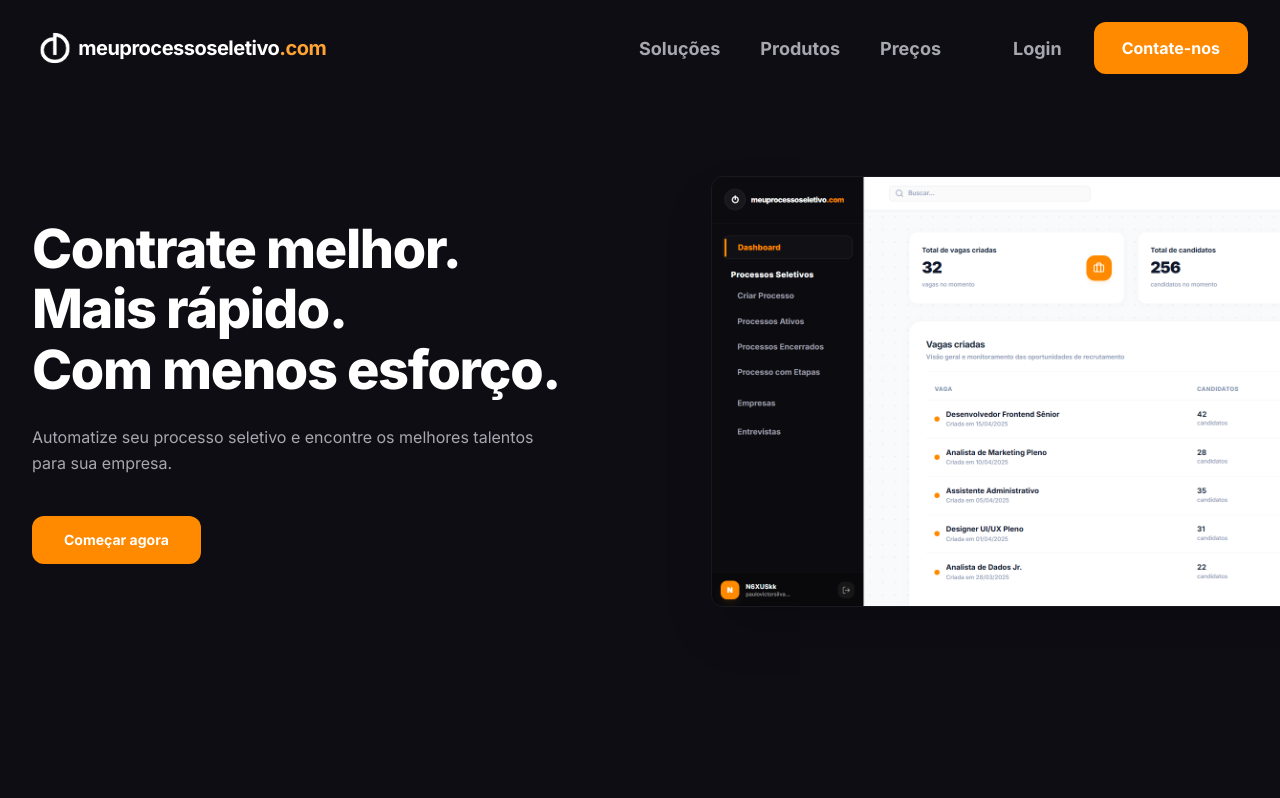
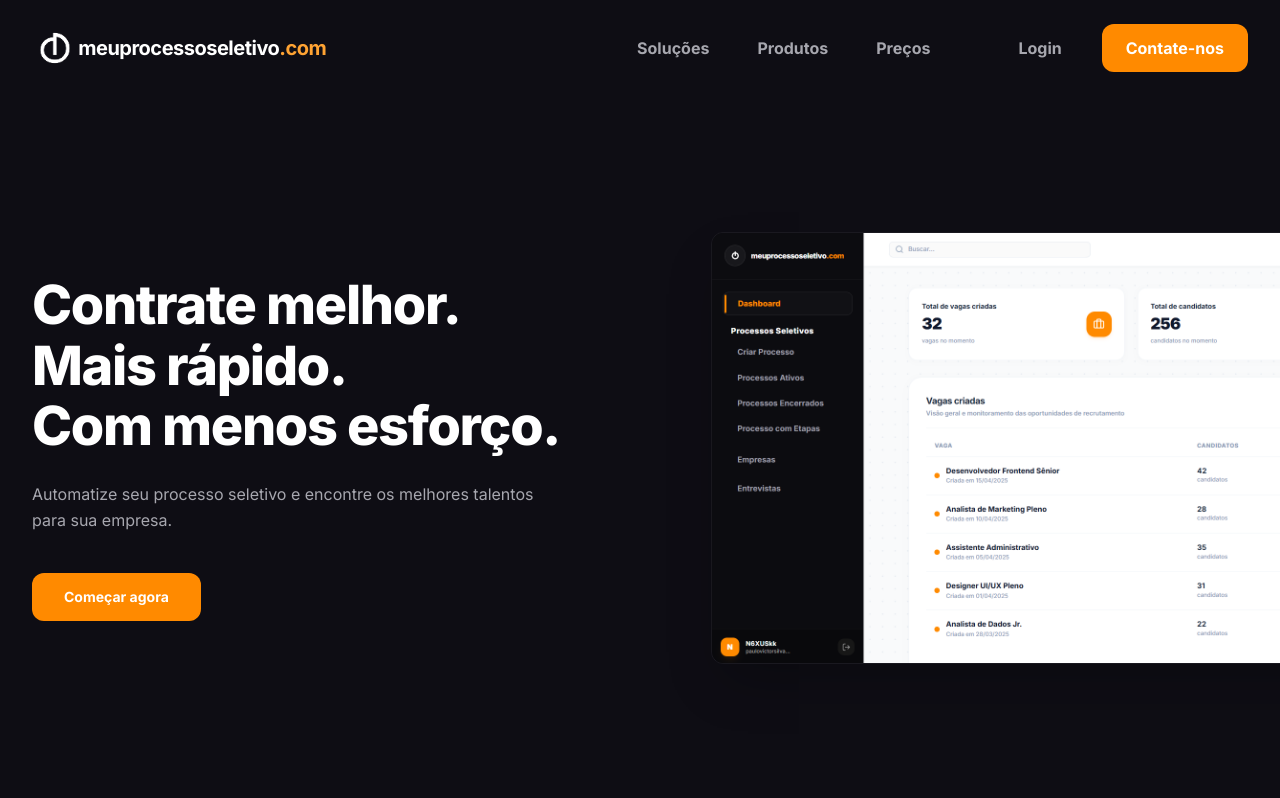
Before and after one commit to nexuskkjjk/meu-processo, a React (Vite) app: page / in a window 1280 px wide. Shown: the top 798 px of the page. Built offline with nearby package versions, Linux system fonts and the light colour scheme.

Commit message:
style: update favicon and navigation typography
Update the site icon to use a custom PNG and refine navigation link styles for better visual alignment.

```diff
--- a/src/App.tsx
+++ b/src/App.tsx
@@ -156,25 +156,25 @@ export default function App() {
           <Logo size="md" />
 
           {/* Desktop Nav Links & Actions (Aligned Right) */}
-          <div className="hidden md:flex items-center gap-12">
-            <nav className="flex items-center gap-10 mr-6">
-              <a href="#solucoes" className="text-[18px] font-bold text-brand-gray hover:text-white transition-colors">Soluções</a>
-              <a href="#recursos" className="text-[18px] font-bold text-brand-gray hover:text-white transition-colors">Produtos</a>
-              <a href="#precos" className="text-[18px] font-bold text-brand-gray hover:text-white transition-colors">Preços</a>
+          <div className="hidden md:flex items-center gap-14">
+            <nav className="flex items-center gap-12 mr-8">
+              <a href="#solucoes" className="text-[16px] font-bold text-brand-gray hover:text-white transition-colors">Soluções</a>
+              <a href="#recursos" className="text-[16px] font-bold text-brand-gray hover:text-white transition-colors">Produtos</a>
+              <a href="#precos" className="text-[16px] font-bold text-brand-gray hover:text-white transition-colors">Preços</a>
             </nav>
 
-            <div className="flex items-center gap-8">
+            <div className="flex items-center gap-10">
               <button
                 type="button"
                 onClick={() => setIsLoginModalOpen(true)}
-                className="text-[18px] font-bold text-brand-gray hover:text-white transition-colors cursor-pointer"
+                className="text-[16px] font-bold text-brand-gray hover:text-white transition-colors cursor-pointer"
               >
                 Login
               </button>
               <button
                 type="button"
                 onClick={() => setIsInterestModalOpen(true)}
-                className="bg-brand-gradient text-white text-[16px] font-bold py-3.5 px-7 rounded-xl hover:shadow-lg hover:shadow-brand-orange-500/15 active:scale-95 transition-all cursor-pointer"
+                className="bg-brand-gradient text-white text-[16px] font-bold py-3 px-6 rounded-xl hover:shadow-lg hover:shadow-brand-orange-500/15 active:scale-95 transition-all cursor-pointer"
               >
                 Contate-nos
               </button>
@@ -201,21 +201,21 @@ export default function App() {
             exit={{ opacity: 0, y: -10 }}
             className="md:hidden fixed inset-x-0 top-24 bg-[#0E0D14]/95 backdrop-blur-lg border-b border-white/5 z-30 py-6 px-4 space-y-4 flex flex-col items-center text-center shadow-2xl overflow-y-auto max-h-[80vh]"
           >
-            <a href="#solucoes" onClick={() => setMobileMenuOpen(false)} className="text-[18px] font-bold text-brand-gray hover:text-white transition-colors block py-2 w-full">Soluções</a>
-            <a href="#recursos" onClick={() => setMobileMenuOpen(false)} className="text-[18px] font-bold text-brand-gray hover:text-white transition-colors block py-2 w-full">Produtos</a>
-            <a href="#precos" onClick={() => setMobileMenuOpen(false)} className="text-[18px] font-bold text-brand-gray hover:text-white transition-colors block py-2 w-full">Preços</a>
+            <a href="#solucoes" onClick={() => setMobileMenuOpen(false)} className="text-[16px] font-bold text-brand-gray hover:text-white transition-colors block py-2 w-full">Soluções</a>
+            <a href="#recursos" onClick={() => setMobileMenuOpen(false)} className="text-[16px] font-bold text-brand-gray hover:text-white transition-colors block py-2 w-full">Produtos</a>
+            <a href="#precos" onClick={() => setMobileMenuOpen(false)} className="text-[16px] font-bold text-brand-gray hover:text-white transition-colors block py-2 w-full">Preços</a>
             <div className="w-full h-[1px] bg-white/5 my-2" />
             <button
               type="button"
               onClick={() => { setIsLoginModalOpen(true); setMobileMenuOpen(false); }}
-              className="text-[18px] font-bold text-brand-gray hover:text-white block py-2 w-full text-center cursor-pointer"
+              className="text-[16px] font-bold text-brand-gray hover:text-white block py-2 w-full text-center cursor-pointer"
             >
               Login
             </button>
             <button
               type="button"
               onClick={() => { setIsInterestModalOpen(true); setMobileMenuOpen(false); }}
-              className="w-full bg-brand-gradient text-white text-[16px] font-bold py-3 rounded-full hover:opacity-95 transition-all text-center cursor-pointer"
+              className="w-full bg-brand-gradient text-white text-[15px] font-bold py-2.5 rounded-full hover:opacity-95 transition-all text-center cursor-pointer"
             >
               Contate-nos
             </button>
@@ -227,7 +227,7 @@ export default function App() {
       <main className="max-w-[1550px] mx-auto px-4 sm:px-6 lg:px-8 space-y-24 lg:space-y-36 pb-24">
 
         {/* HERO SECTION - Matching Image 1 split screen template */}
-        <section id="hero-sec" className="pt-12 lg:pt-20 grid grid-cols-1 lg:grid-cols-12 gap-12 lg:gap-8 items-center">
+        <section id="hero-sec" className="min-h-[calc(100vh-96px)] py-12 lg:py-0 grid grid-cols-1 lg:grid-cols-12 gap-12 lg:gap-8 items-center">
 
           <div className="lg:col-span-6 space-y-8">
             <div className="space-y-4">
```
Also changed, not shown: index.html (+1 -1 lines).
